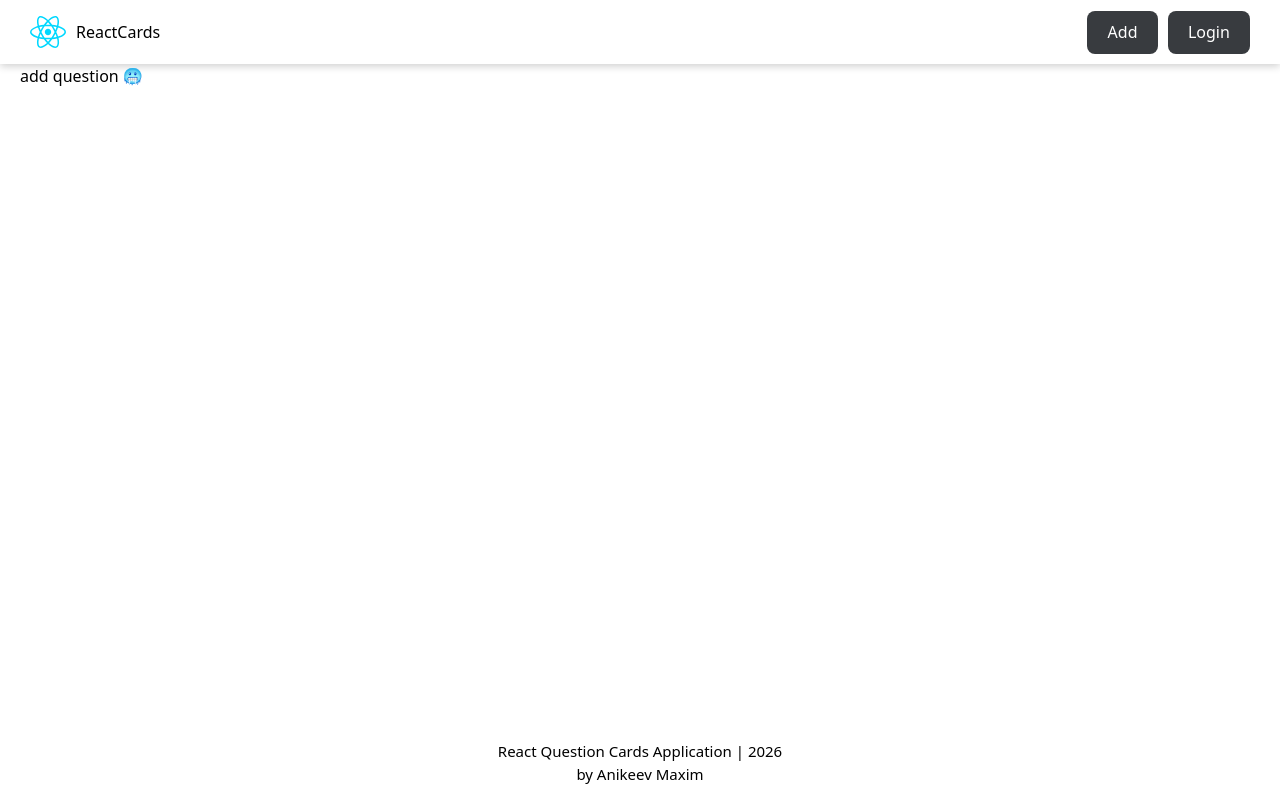
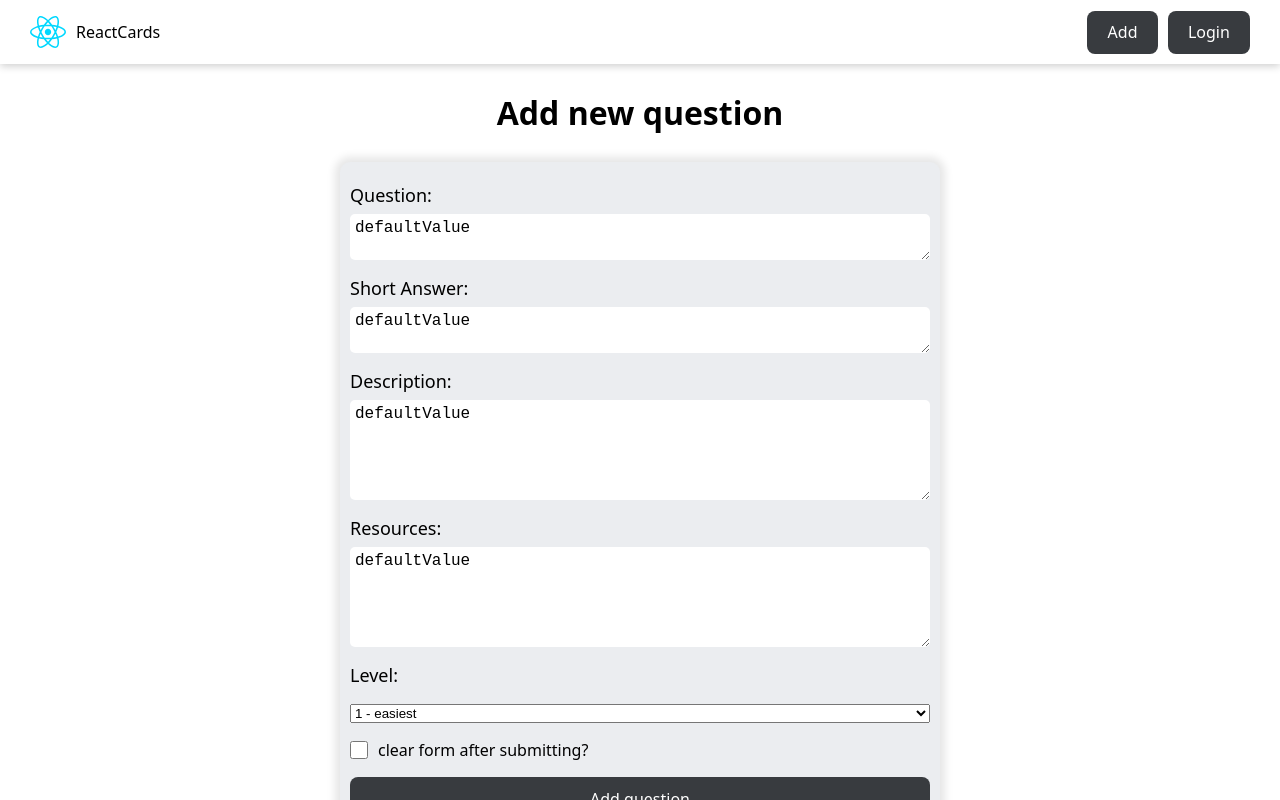
Before and after one commit to Superpnz/react-question-cards, a React (Vite) app: page /addquestion in a window 1280 px wide. Built offline with nearby package versions, Linux system fonts and the light colour scheme.

Commit message:
feat(pages): add question page layout

```diff
--- a/src/App.jsx
+++ b/src/App.jsx
@@ -3,6 +3,7 @@ import { MainLayout } from "./components/MainLayout";
 import { HomePage } from "./pages/HomePage";
 import { NotFoundPage } from "./pages/NotFoundPage";
 import { QuestionPage } from "./pages/QuestionPage";
+import { AddQuestionPage } from "./pages/AddQuestionPage";
 
 function App() {
   return (
@@ -11,7 +12,7 @@ function App() {
         <Route element={<MainLayout />}>
           <Route path="/" element={<HomePage />} />
           <Route path="/forbidden" element={<div>forbidden !!!</div>} />
-          <Route path="/addquestion" element={<div>add question 🥶</div>} />
+          <Route path="/addquestion" element={<AddQuestionPage />} />
           <Route path="/question/:id" element={<QuestionPage />} />
 
           <Route path="*" element={<NotFoundPage />} />
--- a/src/index.css
+++ b/src/index.css
@@ -6,6 +6,7 @@
   --btn-text-color: #fff;
 
   --card-bg-color: #343a46;
+  --green-color:#219679;
 
   font-family: system-ui, Avenir, Helvetica, Arial, sans-serif;
   line-height: 1.5;
@@ -44,6 +45,7 @@ body {
     --btn-text-color: #fff;
 
     --card-bg-color: #ebedf0;
+    --green-color:#219679;
   }
 }
 @media (prefers-color-scheme: dark) {
@@ -56,5 +58,6 @@ body {
     --btn-text-color: #57C4DC;
 
     --card-bg-color: #343a46;
+    --green-color:#219679;
   }
 }
--- /dev/null
+++ b/src/pages/AddQuestionPage/AddQuestionPage.jsx
@@ -0,0 +1,80 @@
+import { Button } from "../../components/Button";
+import cls from "./AddQuestionPage.module.css";
+
+export const AddQuestionPage = () => {
+  return (
+    <>
+      <h1 className={cls.formTitle}>Add new question</h1>
+
+      <div className={cls.formContainer}>
+        <form action="" className={cls.form}>
+          <div className={cls.formControl}>
+            <label htmlFor="questionField">Question: </label>
+            <textarea
+              defaultValue={"defaultValue"}
+              name="question"
+              id="questionField"
+              cols="30"
+              rows="2"
+              required
+              placeholder="please enter a question"
+            ></textarea>
+          </div>
+          <div className={cls.formControl}>
+            <label htmlFor="answerField">Short Answer: </label>
+            <textarea
+              defaultValue={"defaultValue"}
+              name="answer"
+              id="answerField"
+              cols="30"
+              rows="2"
+              required
+              placeholder="please enter a short answer"
+            ></textarea>
+          </div>
+          <div className={cls.formControl}>
+            <label htmlFor="descriptionField">Description: </label>
+            <textarea
+              defaultValue={"defaultValue"}
+              name="description"
+              id="descriptionField"
+              cols="30"
+              rows="5"
+              required
+              placeholder="please enter a full description"
+            ></textarea>
+          </div>
+          <div className={cls.formControl}>
+            <label htmlFor="resourcesField">Resources: </label>
+            <textarea
+              defaultValue={"defaultValue"}
+              name="resources"
+              id="resourcesField"
+              cols="30"
+              rows="5"
+              required
+              placeholder="please enter resources separated by commas"
+            ></textarea>
+          </div>
+          <div className={cls.formControl}>
+            <label htmlFor="levelField">Level: </label>
+          </div>
+          <select name="level" id="levelField" defaultValue={"defaultValue"}>
+            <option disabled>Question level</option>
+            <hr />
+            <option value="1">1 - easiest</option>
+            <option value="2">2 - medium</option>
+            <option value="3">3 - hardest</option>
+          </select>
+
+          <label htmlFor="clearFormField" className={cls.clearFormControl}>
+            <input className={cls.checkbox} type="checkbox" name="clearForm" id="clearFormField" defaultValue={true} />
+            <span>clear form after submitting?</span>
+          </label>
+
+          <Button>Add question</Button>
+        </form>
+      </div>
+    </>
+  );
+};
--- /dev/null
+++ b/src/pages/AddQuestionPage/AddQuestionPage.module.css
@@ -0,0 +1,70 @@
+.formTitle {
+    margin: 25px auto;
+    width: fit-content;
+}
+
+.formContainer {
+    width: 100%;
+    max-width: 600px;
+    margin: 0 auto;
+    border-radius: 10px;
+    background-color: var(--card-bg-color);
+    box-shadow: 0 0 8px 5px rgba(0, 0, 0, 0.1);
+}
+
+/* Form component */
+.form {
+    width: 100%;
+    padding: 20px 10px;
+    display: flex;
+    flex-direction: column;
+    justify-content: flex-start;
+    align-items: stretch;
+    gap: 15px;
+}
+
+.formControl {
+    width: 100%;
+    display: flex;
+    flex-direction: column;
+    justify-content: flex-start;
+    align-items: stretch;
+    gap: 5px;
+
+    label {
+        color: var(--text-color);
+        font-size: 18px;
+    }
+
+    select, textarea {
+        padding: 5px;
+        color: var(--text-color);
+        background-color: var(--main-bg-color);
+        font-size: 16px;
+        border-radius: 5px;
+        border: none;
+        outline: none;
+    }
+
+    select:focus-visible, textarea:focus-visible {
+        outline: 2px solid var(--green-color);
+    }
+}
+
+.clearFormControl {
+    width: 100%;
+    display: flex;
+    justify-content: flex-start;
+    align-items: center;
+    gap: 10px;
+}
+
+.checkbox {
+    width: 18px;
+    height: 18px;
+    accent-color: var(--green-color);
+}
+
+.checkbox:disabled + span {
+    opacity: .5;
+}
--- /dev/null
+++ b/src/pages/AddQuestionPage/index.jsx
@@ -0,0 +1 @@
+export { AddQuestionPage } from "./AddQuestionPage";
--- a/src/pages/QuestionPage/QuestionPage.module.css
+++ b/src/pages/QuestionPage/QuestionPage.module.css
@@ -82,5 +82,5 @@
 .checkbox {
     width: 18px;
     height: 18px;
-    accent-color: #16C47F;
+    accent-color: var(--green-color);
 }
```
